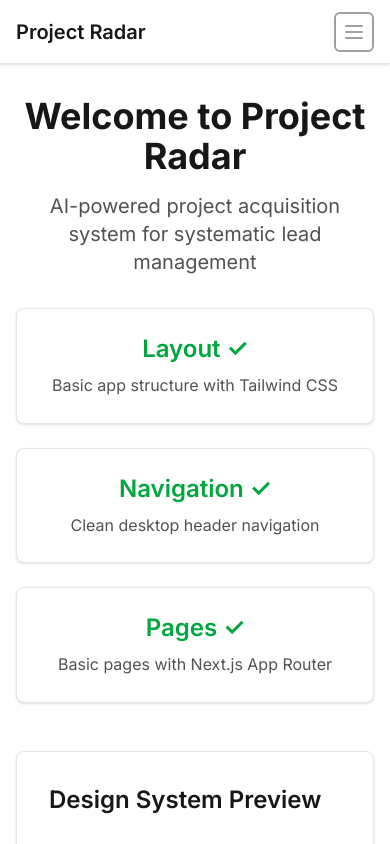
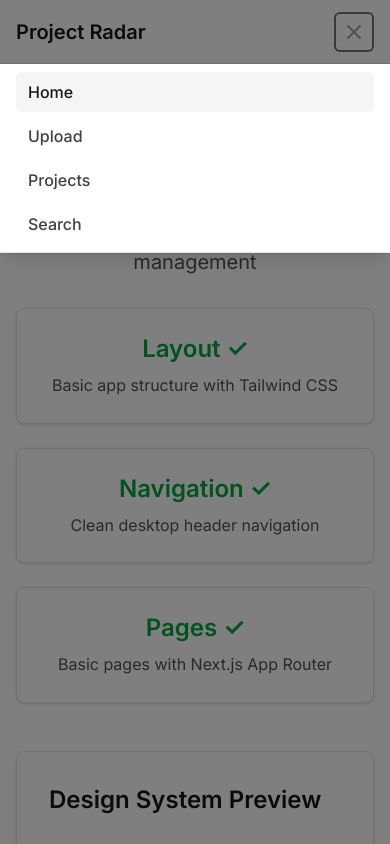
Before and after one commit to Netzalist-GmbH-Co-KG/ntlt.projectradar, a Next.js app in the folder src/ntlt.projectradar.frontend/: page / in a window 390 px wide. Both pictures are taken after a click on the button "Open main menu". Shown: the top 844 px of the page. Built offline with nearby package versions, Linux system fonts and the light colour scheme.

Commit message:
feat: mobile layout

```diff
--- a/src/ntlt.projectradar.frontend/src/components/Navigation/Header.tsx
+++ b/src/ntlt.projectradar.frontend/src/components/Navigation/Header.tsx
@@ -2,6 +2,7 @@
 
 import { usePathname } from 'next/navigation';
 import Link from 'next/link';
+import { useState } from 'react';
 
 interface HeaderProps {
   className?: string;
@@ -9,6 +10,7 @@ interface HeaderProps {
 
 export default function Header({ className = '' }: HeaderProps) {
   const pathname = usePathname();
+  const [isMobileMenuOpen, setIsMobileMenuOpen] = useState(false);
 
   const navigationItems = [
     { name: 'Home', href: '/' },
@@ -22,6 +24,14 @@ export default function Header({ className = '' }: HeaderProps) {
       return pathname === '/';
     }
     return pathname.startsWith(href);
+  };
+
+  const toggleMobileMenu = () => {
+    setIsMobileMenuOpen(!isMobileMenuOpen);
+  };
+
+  const closeMobileMenu = () => {
+    setIsMobileMenuOpen(false);
   };
 
   return (
@@ -48,14 +58,13 @@ export default function Header({ className = '' }: HeaderProps) {
                 {item.name}
               </Link>
             ))}
-          </nav>
-
-          {/* Mobile Menu Button (Placeholder for Step 4) */}
+          </nav>          {/* Mobile Menu Button */}
           <div className="md:hidden">
             <button
               type="button"
-              className="inline-flex items-center justify-center p-2 rounded-md text-neutral-400 hover:text-neutral-500 hover:bg-neutral-100 focus:outline-none focus:ring-2 focus:ring-inset focus:ring-primary-500"
-              aria-expanded="false"
+              onClick={toggleMobileMenu}
+              className="inline-flex items-center justify-center p-2 rounded-md text-neutral-400 hover:text-neutral-500 hover:bg-neutral-100 focus:outline-none focus:ring-2 focus:ring-inset focus:ring-neutral-500"
+              aria-expanded={isMobileMenuOpen}
             >
               <span className="sr-only">Open main menu</span>
               {/* Hamburger icon */}
@@ -71,13 +80,41 @@ export default function Header({ className = '' }: HeaderProps) {
                   strokeLinecap="round"
                   strokeLinejoin="round"
                   strokeWidth={2}
-                  d="M4 6h16M4 12h16M4 18h16"
+                  d={isMobileMenuOpen ? "M6 18L18 6M6 6l12 12" : "M4 6h16M4 12h16M4 18h16"}
                 />
               </svg>
             </button>
+          </div>        </div>
+      </div>      {/* Mobile Menu Panel */}
+      {isMobileMenuOpen && (
+        <>
+          {/* Overlay */}
+          <div
+            className="fixed inset-0 bg-black/50 z-40 md:hidden"
+            onClick={closeMobileMenu}
+          />
+
+          {/* Mobile Menu */}
+          <div className="fixed top-16 left-0 right-0 bg-white border-b border-neutral-200 shadow-lg z-50 md:hidden">
+            <nav className="px-4 py-2 space-y-1">
+              {navigationItems.map((item) => (
+                <Link
+                  key={item.name}
+                  href={item.href}
+                  onClick={closeMobileMenu}
+                  className={`block px-3 py-2 rounded-md text-base font-medium transition-colors duration-200 ${
+                    isActive(item.href)
+                      ? 'text-neutral-900 bg-neutral-100'
+                      : 'text-neutral-700 hover:text-neutral-900 hover:bg-neutral-100'
+                  }`}
+                >
+                  {item.name}
+                </Link>
+              ))}
+            </nav>
           </div>
-        </div>
-      </div>
+        </>
+      )}
     </header>
   );
 }
```
